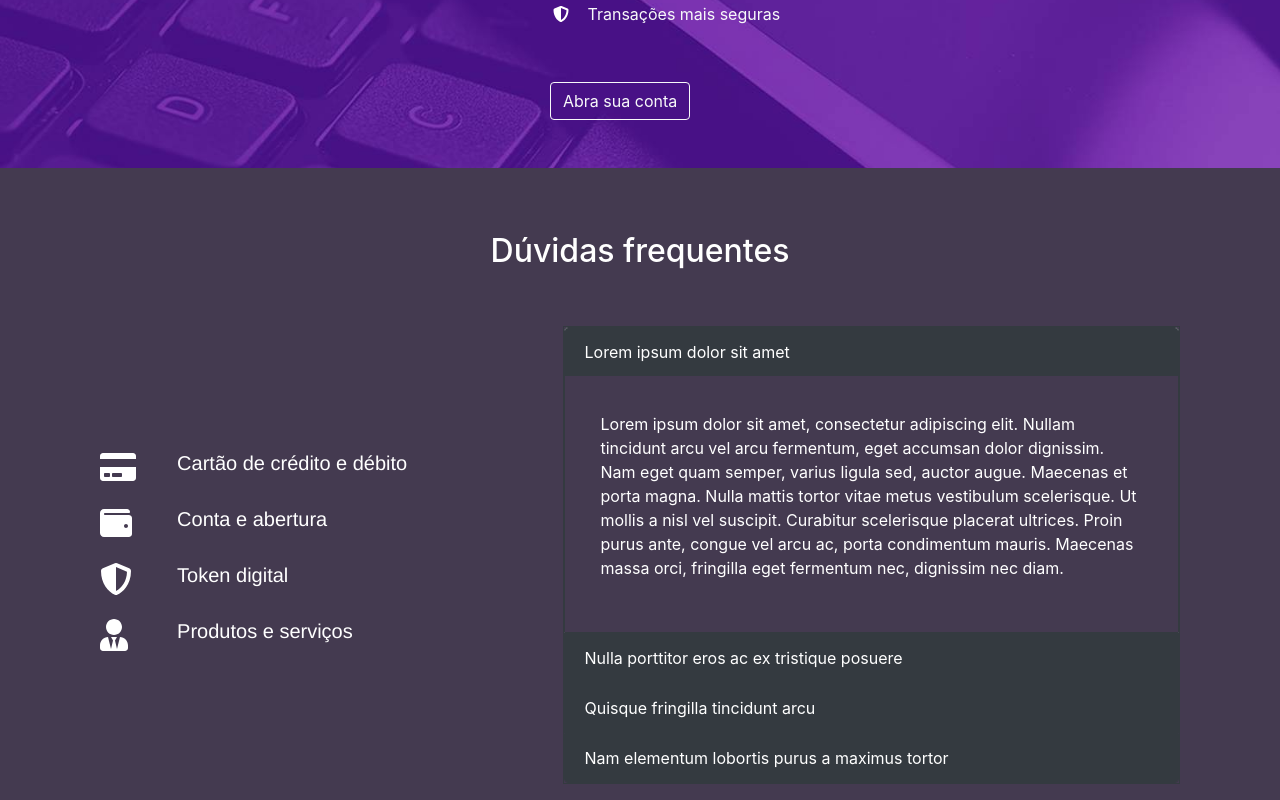
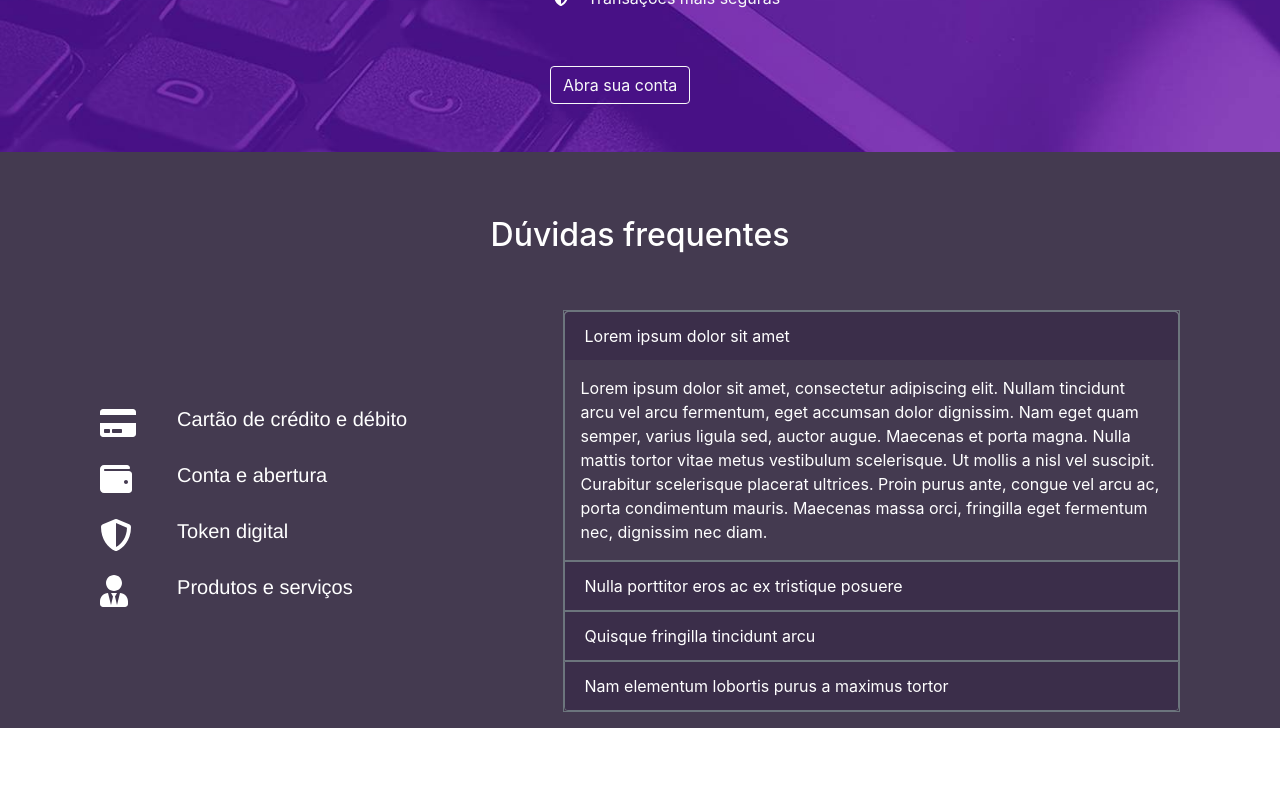
Before and after one commit to bricio123/Magbank__Project-class, a React (Create React App) app: page / in a window 1280 px wide. Shown: the part 2109-2909 px from the top of the page. After the commit the page ends 2837 px from the top, so only its background shows below. Built offline with nearby package versions, Linux system fonts and the light colour scheme.

Commit message:
adding more

```diff
--- a/src/components/FrequentDoubts.js
+++ b/src/components/FrequentDoubts.js
@@ -1,5 +1,5 @@
 import React from "react";
-import { Container, Row, Col, Accordion, Card } from "react-bootstrap";
+import { Container, Row, Col, Accordion , Card, Tab, ListGroup, SignUp, SignIn } from "react-bootstrap";
 import { FontAwesomeIcon } from "@fortawesome/react-fontawesome";
 import {
   faCreditCard,
@@ -17,75 +17,121 @@ const Doubts = () => (
           <h2 className="ti-color">Dúvidas frequentes</h2>
         </Row>
 
-        <Row className='d-flex flex-row align-items-center'>
+        <Row className="d-flex flex-row align-items-center">
+
+
           <Col xs={5}>
-            <Row className='py-2'>
-              <Col >
-                <FontAwesomeIcon
-                  icon={faCreditCard}
-                  size="2x"
-                  color="#fff"
-                />
+            <Row className="py-2">
+              <Col>
+                <FontAwesomeIcon icon={faCreditCard} size="2x" color="#fff" />
               </Col>
               <Col xs={10} className="h5 ">
-                <h3 className='Doubts__text__icons'>Cartão de crédito e débito</h3>
+                <h3 className="Doubts__text__icons">
+                  Cartão de crédito e débito
+                </h3>
               </Col>
             </Row>
 
-            <Row className='py-2'>
-              <Col>
-                <FontAwesomeIcon icon={faWallet}
-                 size="2x"
-                 color="#fff"
-                  />
+            <Row className="py-2 " >
+              <Col >
+                <FontAwesomeIcon icon={faWallet} size="2x" color="#fff" />
               </Col>
               <Col xs={10} className="h5">
-                <h3 className='Doubts__text__icons'>Conta e abertura</h3>
+                <h3 className="Doubts__text__icons">Conta e abertura</h3>
               </Col>
             </Row>
 
-            <Row className='py-2'>
+            <Row className="py-2">
               <Col>
-                <FontAwesomeIcon
-                  icon={faShieldAlt}
-                  size="2x"
-                  color="#fff"
-                />
+                <FontAwesomeIcon icon={faShieldAlt} size="2x" color="#fff" />
               </Col>
               <Col xs={10} className="h5">
-                <h3 className='Doubts__text__icons'>Token digital</h3>
+                <h3 className="Doubts__text__icons">Token digital</h3>
               </Col>
             </Row>
 
-            <Row className='py-2'>
+            <Row className="py-2">
               <Col>
-                <FontAwesomeIcon
-                  icon={faUserTie}
-                  size="2x"
-                  color="#fff"
-                />
+                <FontAwesomeIcon icon={faUserTie} size="2x" color="#fff" />
               </Col>
               <Col xs={10} className="h5">
-                <h3 className='Doubts__text__icons'>Produtos e serviços</h3>
+                <h3 className="Doubts__text__icons">Produtos e serviços</h3>
               </Col>
             </Row>
           </Col>
 
           <Col>
-            <Accordion defaultActiveKey="0" className="border border-dark">
-              <Card className="border border-dark">
+            <Accordion defaultActiveKey="0" className="border border-secondary">
+              <Card className="border border-secondary">
                 <Accordion.Toggle
                   as={Card.Header}
                   eventKey="0"
-                  className="bg-dark text-white"
+                  className="first_text text-white"
                 >
                   Lorem ipsum dolor sit amet
                 </Accordion.Toggle>
                 <Accordion.Collapse
                   eventKey="0"
-                  className="p-3  back-color text-white "
+                  className="back-color text-white "
                 >
-                  <Card.Body className="text_body">
+                  <Card.Body className="text_body m-3">
+                    <p >
+                      {" "}
+                      Lorem ipsum dolor sit amet, consectetur adipiscing elit.
+                      Nullam tincidunt arcu vel arcu fermentum, eget accumsan
+                      dolor dignissim. Nam eget quam semper, varius ligula sed,
+                      auctor augue. Maecenas et porta magna. Nulla mattis tortor
+                      vitae metus vestibulum scelerisque. Ut mollis a nisl vel
+                      suscipit. Curabitur scelerisque placerat ultrices. Proin
+                      purus ante, congue vel arcu ac, porta condimentum mauris.
+                      Maecenas massa orci, fringilla eget fermentum nec,
+                      dignissim nec diam.
+                    </p>
+                  </Card.Body>
+                </Accordion.Collapse>
+              </Card>
+
+              <Card className="border border-secondary">
+                <Accordion.Toggle
+                  as={Card.Header}
+                  eventKey="1"
+                  className="first_text text-white"
+                >
+                  Nulla porttitor eros ac ex tristique posuere
+                </Accordion.Toggle>
+                <Accordion.Collapse
+                  eventKey="1"
+                  className="back-color text-white"
+                >
+                  <Card.Body className="text_body m-3">
+                    <p >
+                      Lorem ipsum dolor sit amet, consectetur adipiscing elit.
+                      Nullam tincidunt arcu vel arcu fermentum, eget accumsan
+                      dolor dignissim. Nam eget quam semper, varius ligula sed,
+                      auctor augue. Maecenas et porta magna. Nulla mattis tortor
+                      vitae metus vestibulum scelerisque. Ut mollis a nisl vel
+                      suscipit. Curabitur scelerisque placerat ultrices. Proin
+                      purus ante, congue vel arcu ac, porta condimentum mauris.
+                      Maecenas massa orci, fringilla eget fermentum nec,
+                      dignissim nec diam.
+                    </p>
+                  </Card.Body>
+                </Accordion.Collapse>
+              </Card>
+
+              <Card className="border border-secondary">
+                <Accordion.Toggle
+                  as={Card.Header}
+                  eventKey="2"
+                  className="first_text text-white"
+                >
+                  Quisque fringilla tincidunt arcu
+                </Accordion.Toggle>
+                <Accordion.Collapse
+                  eventKey="2"
+                  className=" back-color text-white"
+                >
+                  <Card.Body className="text_body m-3">
                     <p>
                       {" "}
                       Lorem ipsum dolor sit amet, consectetur adipiscing elit.
@@ -102,76 +148,19 @@ const Doubts = () => (
                 </Accordion.Collapse>
               </Card>
 
-              <Card className="border border-dark">
-                <Accordion.Toggle
-                  as={Card.Header}
-                  eventKey="1"
-                  className="bg-dark text-white"
-                >
-                  Nulla porttitor eros ac ex tristique posuere
-                </Accordion.Toggle>
-                <Accordion.Collapse
-                  eventKey="1"
-                  className="p-3 back-color text-white"
-                >
-                  <Card.Body className="text_body">
-                    <p>
-                      Lorem ipsum dolor sit amet, consectetur adipiscing elit.
-                      Nullam tincidunt arcu vel arcu fermentum, eget accumsan
-                      dolor dignissim. Nam eget quam semper, varius ligula sed,
-                      auctor augue. Maecenas et porta magna. Nulla mattis tortor
-                      vitae metus vestibulum scelerisque. Ut mollis a nisl vel
-                      suscipit. Curabitur scelerisque placerat ultrices. Proin
-                      purus ante, congue vel arcu ac, porta condimentum mauris.
-                      Maecenas massa orci, fringilla eget fermentum nec,
-                      dignissim nec diam.
-                    </p>
-                  </Card.Body>
-                </Accordion.Collapse>
-              </Card>
-
-              <Card className="border border-dark">
-                <Accordion.Toggle
-                  as={Card.Header}
-                  eventKey="2"
-                  className="bg-dark text-white"
-                >
-                  Quisque fringilla tincidunt arcu
-                </Accordion.Toggle>
-                <Accordion.Collapse
-                  eventKey="2"
-                  className="p-3  back-color text-white"
-                >
-                  <Card.Body className="text_body">
-                    <p>
-                      {" "}
-                      Lorem ipsum dolor sit amet, consectetur adipiscing elit.
-                      Nullam tincidunt arcu vel arcu fermentum, eget accumsan
-                      dolor dignissim. Nam eget quam semper, varius ligula sed,
-                      auctor augue. Maecenas et porta magna. Nulla mattis tortor
-                      vitae metus vestibulum scelerisque. Ut mollis a nisl vel
-                      suscipit. Curabitur scelerisque placerat ultrices. Proin
-                      purus ante, congue vel arcu ac, porta condimentum mauris.
-                      Maecenas massa orci, fringilla eget fermentum nec,
-                      dignissim nec diam.
-                    </p>
-                  </Card.Body>
-                </Accordion.Collapse>
-              </Card>
-
-              <Card className="border border-dark">
+              <Card className="border border-secondary">
                 <Accordion.Toggle
                   as={Card.Header}
                   eventKey="3"
-                  className="bg-dark text-white"
+                  className="first_text text-white"
                 >
                   Nam elementum lobortis purus a maximus tortor
                 </Accordion.Toggle>
                 <Accordion.Collapse
                   eventKey="3"
-                  className="p-3 back-color text-white"
+                  className="back-color text-white"
                 >
-                  <Card.Body className="text_body">
+                  <Card.Body className="text_body m-3">
                     <p className="p_body">
                       Lorem ipsum dolor sit amet, consectetur adipiscing elit.
                       Nullam tincidunt arcu vel arcu fermentum, eget accumsan
--- a/src/components/FrequentDoubts.scss
+++ b/src/components/FrequentDoubts.scss
@@ -1,27 +1,40 @@
 .back-color {
   background-color: #443a50;
-  height: 90%;
 
   &-text_body {
     height: 12.25rem;
+
     &-p_body {
       width: 100%;
       font-size: 16px;
       line-height: 24px;
       color: #ffffff;
+
     }
   }
   &-ti-color {
     font-size: 56px;
     color: #ffffff;
     font-weight: 300;
-    font-family: "Helvetica Neue";
+    font-family:"Helvetica Neue";
     text-align: center;
   }
 }
 .Doubts__text__icons {
     font-size: 20px;
     line-height: 24px;
-    color: #ffffff;
+    color: #fff;
     font-family: "Helvetica Neue";
 }
+.first_text{
+
+    background-color: #3b2e4a !important;
+}
+.text_body {
+    padding: 0 !important;
+
+}
+
+.card-body p{
+    margin: 0 !important;
+}
```
